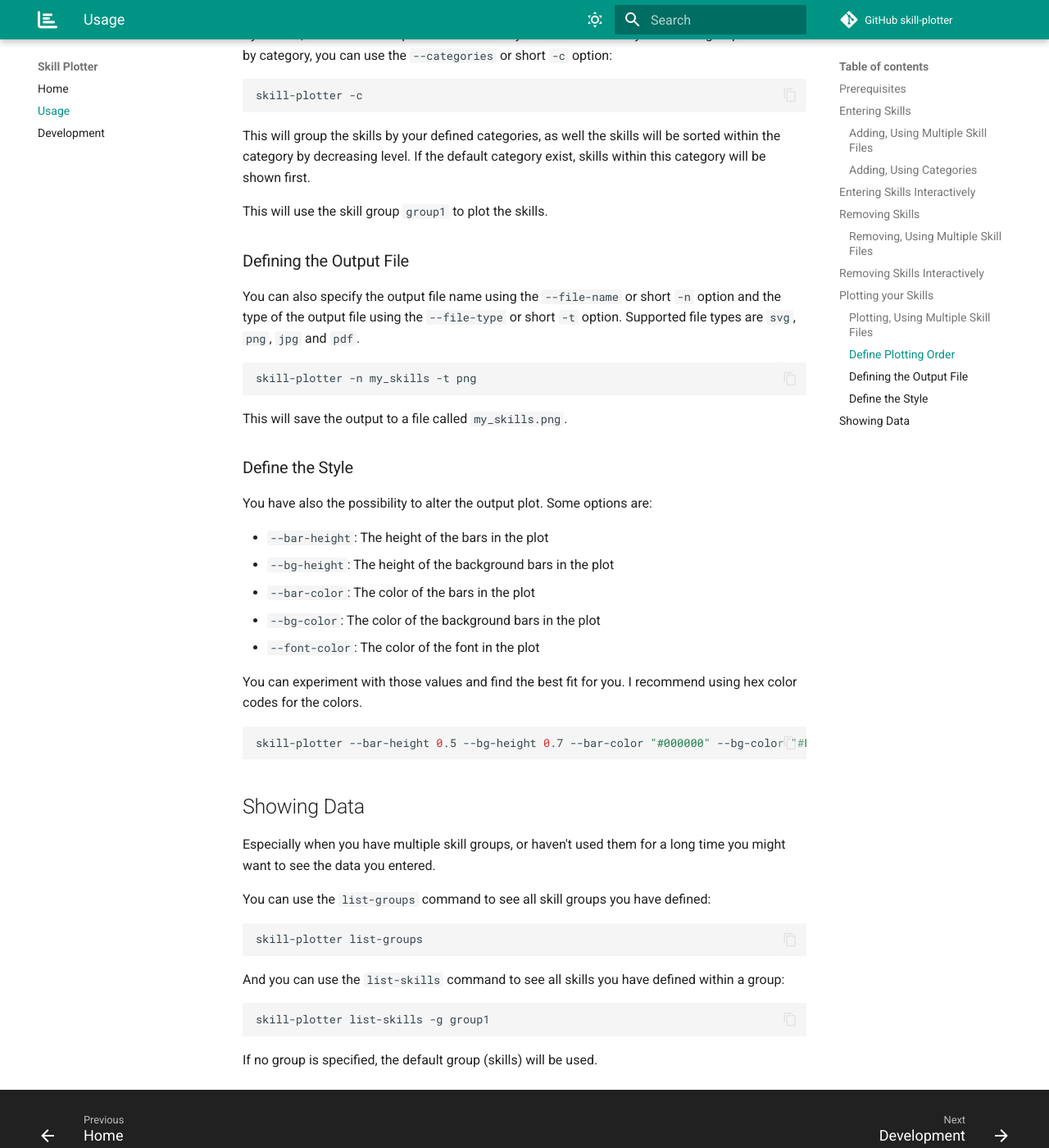
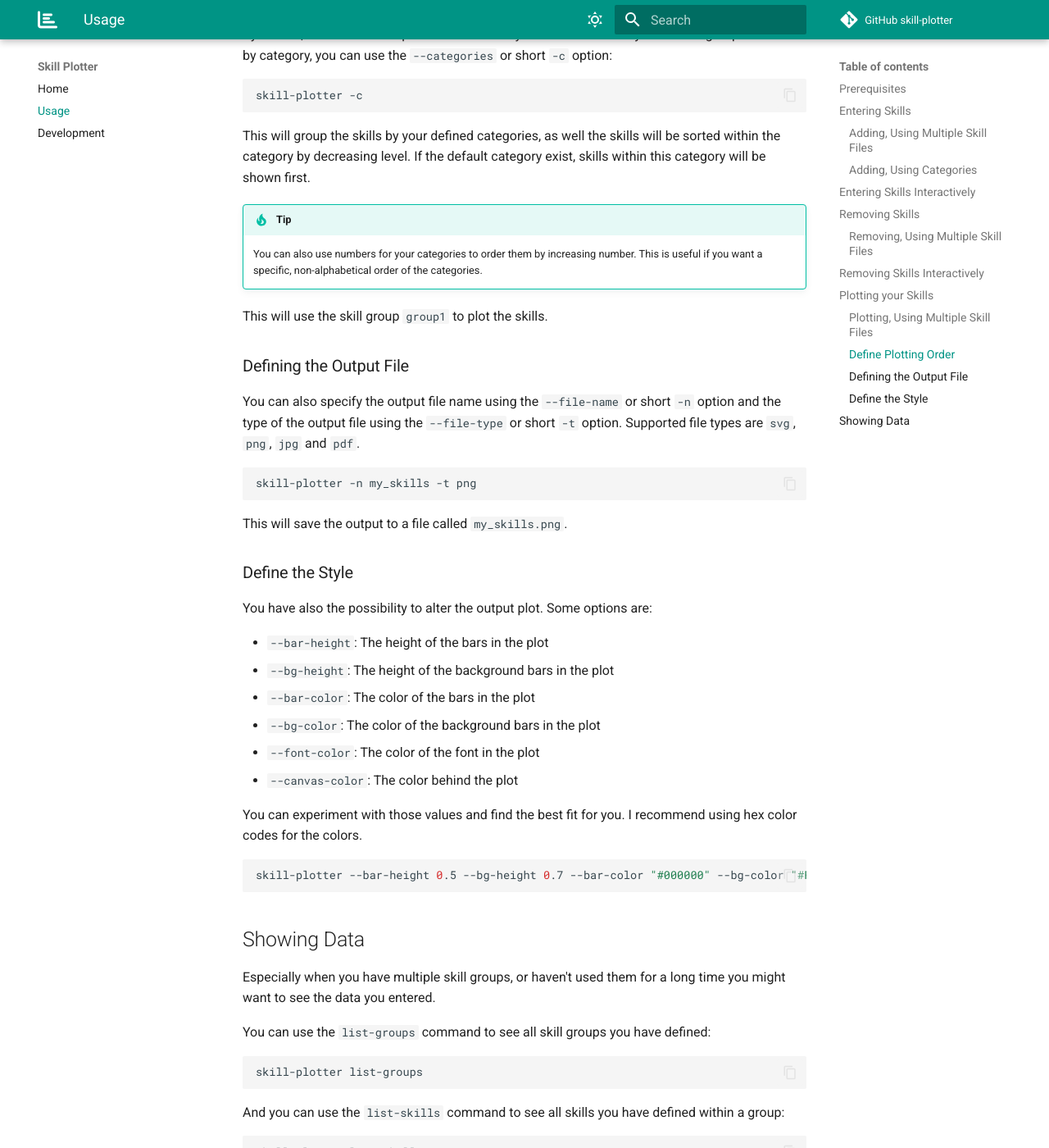
Before and after one commit to AndreWohnsland/skillplotter, an MkDocs documentation site: the page built from docs/usage.md, in a window 1280 px wide and 1400 px high, scrolled down 3209 px. Shown: the whole window at 82% size. Built offline with MkDocs 1.6.1 and Material for MkDocs 9.7.7, drawn with Linux system fonts in a browser that asks for light colours; comment, search, counter and statistics services are not loaded.

Commit message:
Add usage for canvas color

```diff
--- a/docs/usage.md
+++ b/docs/usage.md
@@ -145,6 +145,10 @@ skill-plotter -c
 This will group the skills by your defined categories, as well the skills will be sorted within the category by decreasing level.
 If the default category exist, skills within this category will be shown first.
 
+!!! tip
+    You can also use numbers for your categories to order them by increasing number.
+    This is useful if you want a specific, non-alphabetical order of the categories.
+
 This will use the skill group `group1` to plot the skills.
 
 ### Defining the Output File
@@ -168,6 +172,7 @@ Some options are:
 - `--bar-color`: The color of the bars in the plot
 - `--bg-color`: The color of the background bars in the plot
 - `--font-color`: The color of the font in the plot
+- `--canvas-color`: The color behind the plot
 
 You can experiment with those values and find the best fit for you.
 I recommend using hex color codes for the colors.
```
